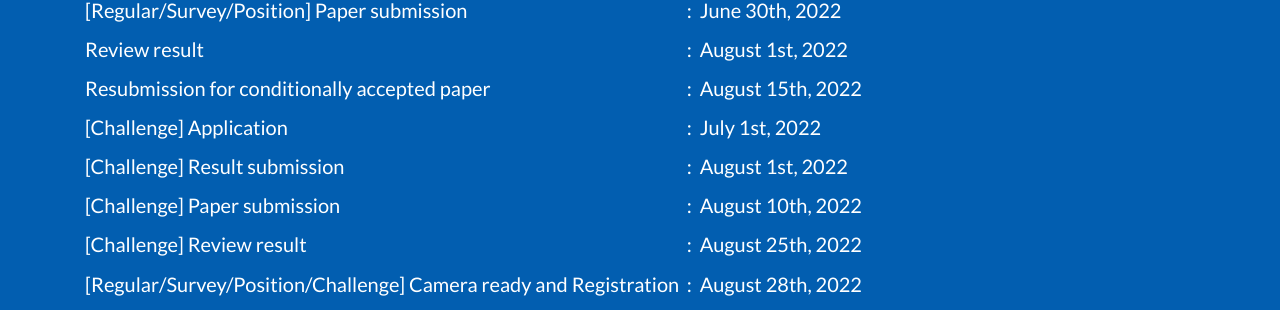
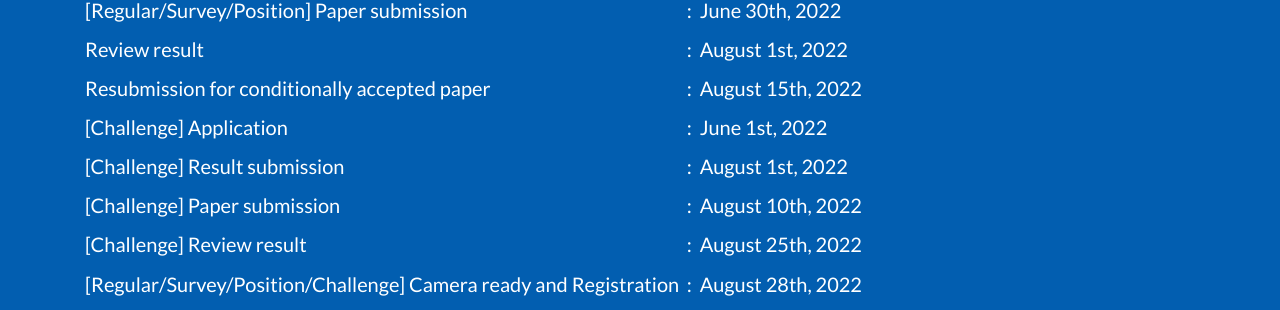
Before and after one commit to abc-research/abc-research.github.io, a Jekyll site: the page built from index.html, in a window 1280 px wide and 900 px high, scrolled down 2573 px. Shown: the part 145-455 px from the top of the window. Built offline with Jekyll 4.4.1, drawn with Linux system fonts in a browser that asks for light colours.

Commit message:
Update _config.yml

```diff
--- a/_config.yml
+++ b/_config.yml
@@ -378,7 +378,7 @@ cfp:
       date: August 15th, 2022
       #<strike style="color:gray">Sep. 1st</strike>
     - name: "[Challenge] Application"
-      date: July 1st, 2022
+      date: June 1st, 2022
 #    - name: <span style="color:#CEF9DC">[Challenge] Application</span>
 #      date: <span style="color:#CEF9DC">Aug. 17th, 2021 <b>(Extended!)</b> (Anywhere on Earth)!</span>
 #    <strike style="color:gray">Jul. 1st</strike>
```
